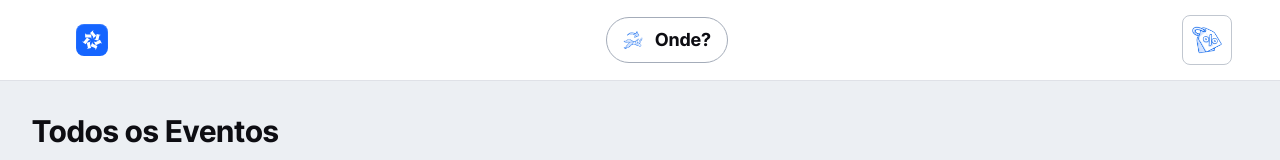
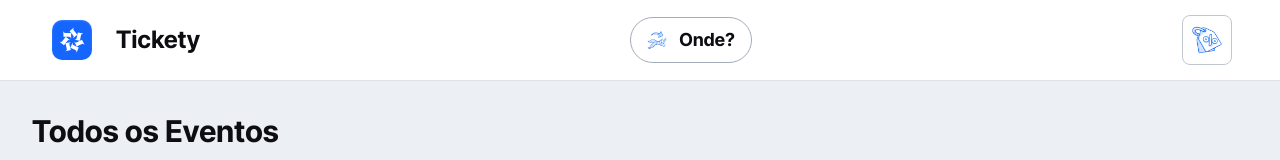
Before and after one commit to gustavocaraciolo/tickety-frontend, a Next.js app: page /shop/events in a window 1280 px wide. Shown: the top 160 px of the page. Built offline with nearby package versions, Linux system fonts and the light colour scheme.

Commit message:
Update PublicHeader to adjust logo size and add title for improved branding and visual hierarchy.

```diff
--- a/components/PublicLayout/PublicHeader/index.tsx
+++ b/components/PublicLayout/PublicHeader/index.tsx
@@ -20,14 +20,15 @@ const PublicHeader = () => {
             <div className="max-w-7xl mx-auto px-4 sm:px-6 lg:px-8">
                 <div className="flex items-center justify-between h-20">
                     {/* Logo */}
-                    <Link href="/" className="flex items-center">
+                    <Link href="/" className="flex items-center space-x-1">
                         <Image
                             src="/images/logo.svg"
                             alt="Tickety"
-                            width={120}
+                            width={80}
                             height={40}
-                            className="h-8"
+                            className="h-10"
                         />
+                        <span className="text-2xl font-bold text-gray-900">Tickety</span>
                     </Link>
 
                     {/* Location Filter */}
```
